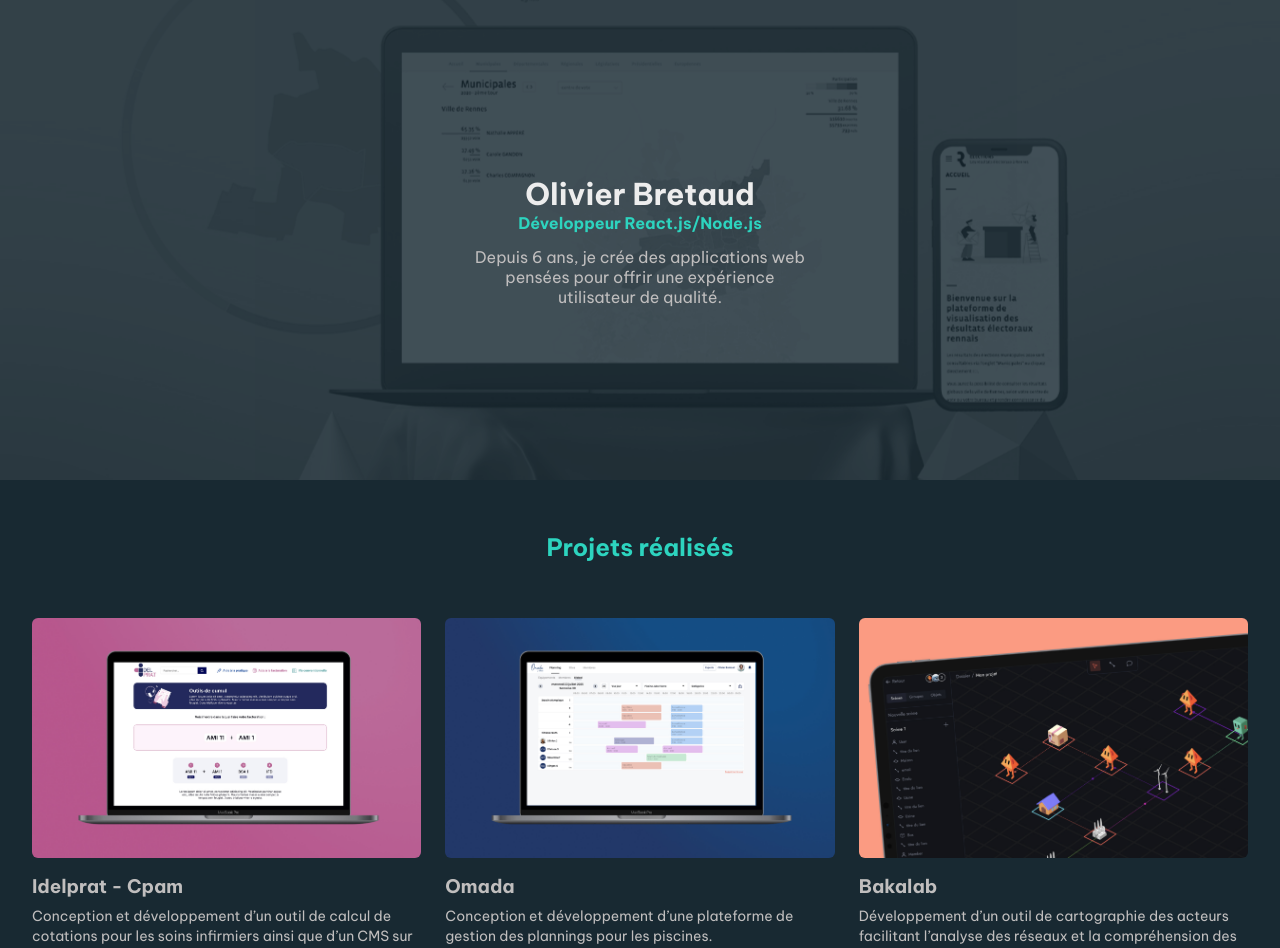
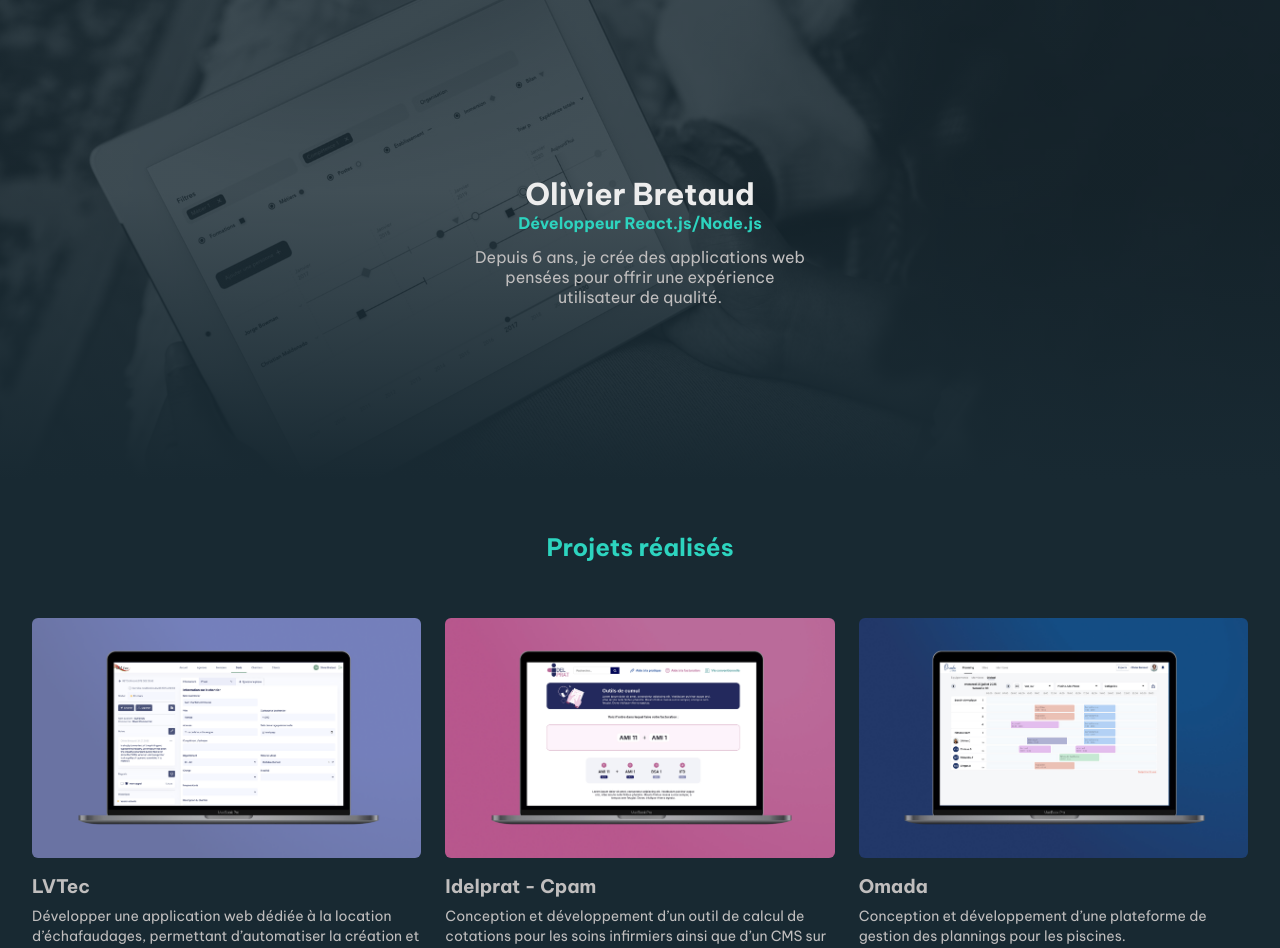
Before and after one commit to olivierbretaud/portfolio-2025, a Next.js app: page / in a window 1280 px wide. Shown: the top 948 px of the page. Built offline with nearby package versions, Linux system fonts and the light colour scheme.

Commit message:
fix(header) & feat(LVTec)

```diff
--- a/src/components/ui/Header/Header.module.scss
+++ b/src/components/ui/Header/Header.module.scss
@@ -43,7 +43,7 @@
       left: 0;
       width: 100%;
       height: 100%;
-      background-color: rgba(#182932, .4);
+      background: linear-gradient(to bottom, rgba(#182932, .4) 40%,  #182932 100%);
       z-index: 2;
     }
   }
@@ -62,9 +62,6 @@
     left: 0;
     width: 100%;
     height: 100%;
-    opacity: 0;
-    transform: scale(1.1);
-    transition: opacity 1s ease-in-out, transform 6s ease-out;
 
     img {
       opacity: 0.3;
@@ -74,7 +71,6 @@
 
     &.active {
       opacity: 1;
-      transform: scale(1);
       z-index: 1;
     }
   }
--- a/src/components/ui/Header/index.tsx
+++ b/src/components/ui/Header/index.tsx
@@ -1,28 +1,11 @@
-"use client"
-
-import { useState, useEffect } from 'react'
 import styles from './Header.module.scss'
 import projects from '@/ressources/projects';
 import { IProject } from '@/types/projects';
 import Image from 'next/image';
 
-const SLIDE_INTERVAL = 5000;
-
 export default function Header() {
   const year = new Date().getFullYear() - 2019;
-  const pictures = projects
-    .filter((p: IProject) => ['Bibliocta', 'Bakalab', 'Rennes Ville et Métropole', 'Quadrare', 'Bretagne Développement Innovation', 'OIIKOS'].includes(p.title))
-    .map((p: IProject) => p.picture);
-
-  const [currentIndex, setCurrentIndex] = useState(0);
-
-  useEffect(() => {
-    if (pictures.length <= 1) return;
-    const timer = setInterval(() => {
-      setCurrentIndex((prev) => (prev + 1) % pictures.length);
-    }, SLIDE_INTERVAL);
-    return () => clearInterval(timer);
-  }, [pictures.length]);
+  const quadrare = projects.find((p: IProject) => p.title === 'Quadrare');
 
   return (
     <div className={styles.header}>
@@ -33,20 +16,15 @@ export default function Header() {
       </div>
       <div className={styles.bg}>
         <div className={styles.slider}>
-          {pictures.map((picture, index) => (
-            <div
-              key={index}
-              className={`${styles.imageContainer} ${index === currentIndex ? styles.active : ''}`}
-            >
-              <Image
-                src={picture}
-                alt={`Project background ${index + 1}`}
-                fill
-                sizes="100vw"
-                priority={index === 0}
-              />
-            </div>
-          ))}
+          <div className={`${styles.imageContainer} ${styles.active}`}>
+            <Image
+              src={quadrare!.picture}
+              alt="Quadrare project background"
+              fill
+              sizes="100vw"
+              priority
+            />
+          </div>
         </div>
       </div>
     </div>
--- a/src/ressources/projects/index.ts
+++ b/src/ressources/projects/index.ts
@@ -15,10 +15,18 @@ import atlantiqueBoissons from './pictures/atlantique-boissons.jpg';
 import omada from './pictures/omada.jpg';
 import idelprat from './pictures/idelprat.jpg';
 import bakalab from './pictures/bakalab.jpg';
+import lvtec from './pictures/lvtec.png';
 import tepic from './pictures/tepik.png';
 import ecrf from './pictures/ecrf.png';
 
 const projects: IProject[] = [
+  {
+    title: "LVTec",
+    description: "Développer une application web dédiée à la location d’échafaudages, permettant d’automatiser la création et le suivi des devis, ainsi que l’organisation et le suivi des chantiers",
+    tags: ["Outil métier"],
+    tools: ["React", "Mongodb", "Express", "Typescript"],
+    picture: lvtec,
+  },
   {
     title: "Idelprat - Cpam",
     description: "Conception et développement d’un outil de calcul de cotations pour les soins infirmiers ainsi que d’un CMS sur mesure.",
@@ -53,7 +61,6 @@ const projects: IProject[] = [
     tags: ["Datavisualisation", "Site Internet"],
     tools: ["React", "D3"],
     picture: rennes,
-    link: 'https://elections.rennesmetropole.fr/'
   },
   {
     title: "Tepik",
```
Also changed, not shown: src/ressources/projects/pictures/lvtec.png (added).
